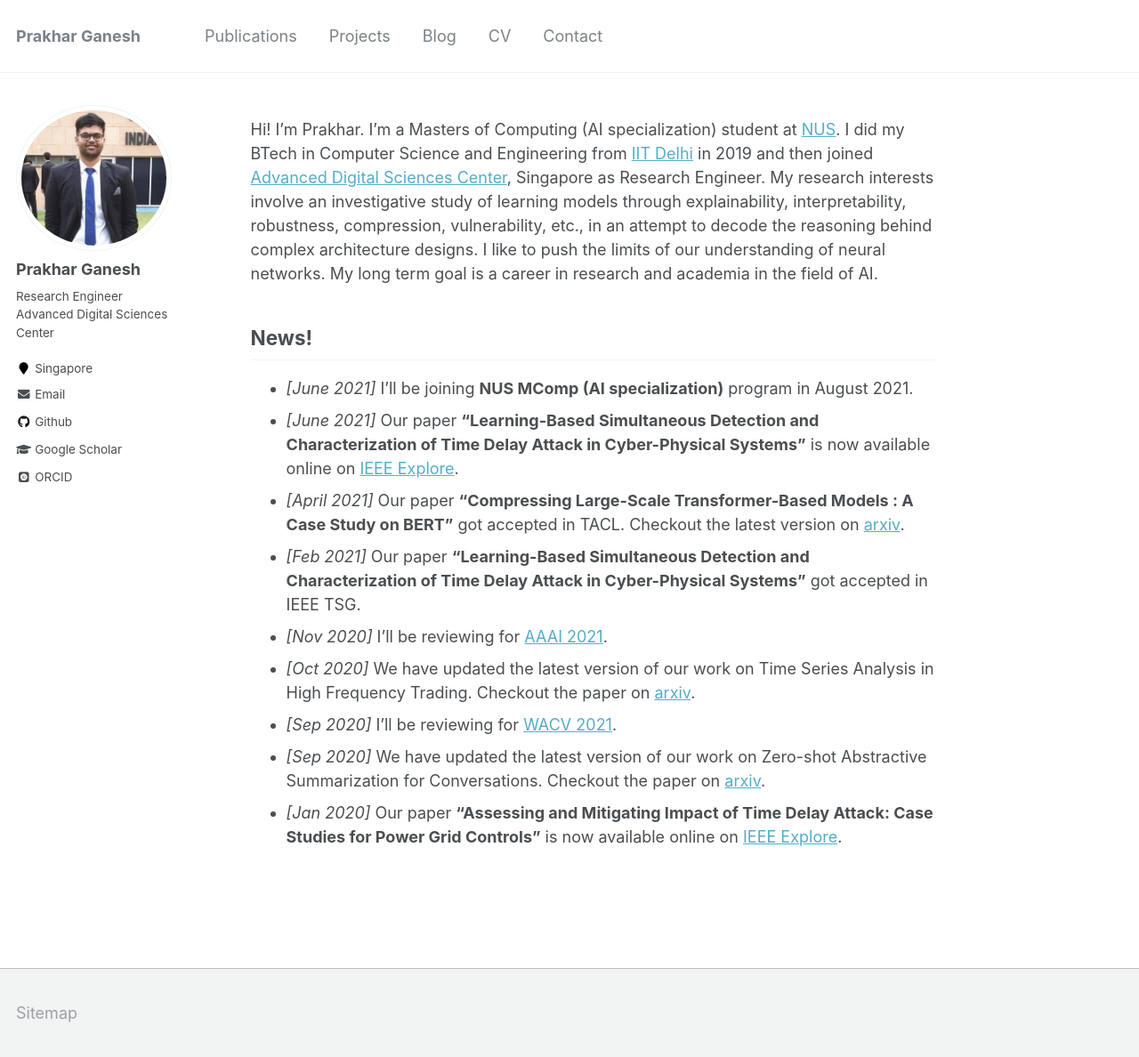
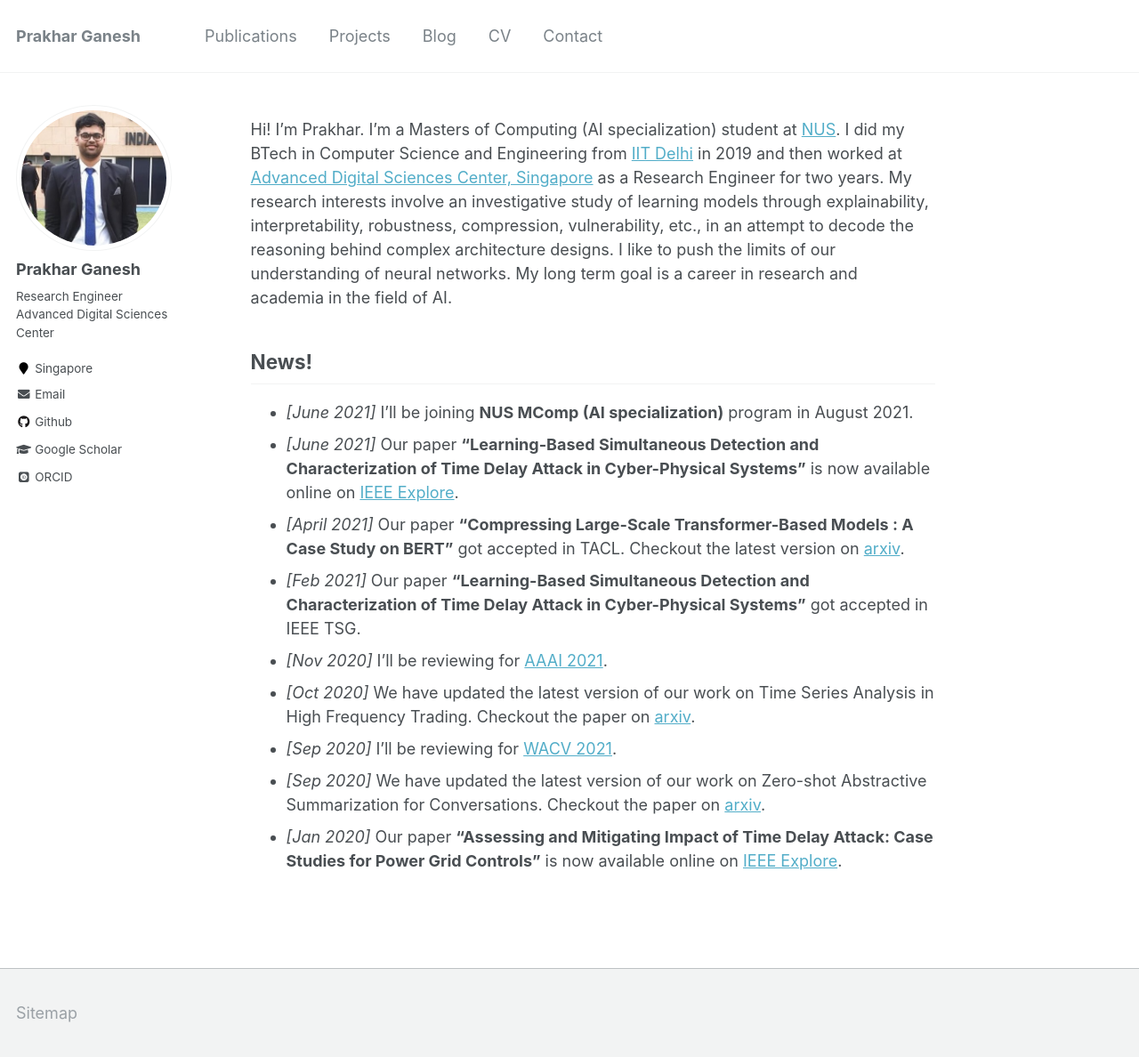
Before and after one commit to prakharg24/prakharg24.github.io, a Jekyll site: the page built from _pages/about.md, in a window 1280 px wide and 1188 px high. Shown: the whole window at 89% size. Built offline with Jekyll 4.4.1, drawn with Linux system fonts in a browser that asks for light colours; some web fonts are replaced.

Commit message:
Update about.md

```diff
--- a/_pages/about.md
+++ b/_pages/about.md
@@ -8,7 +8,7 @@
   - /about.html
 ---
 
-Hi! I’m Prakhar. I'm a Masters of Computing (AI specialization) student at [NUS](https://www.comp.nus.edu.sg/). I did my BTech in Computer Science and Engineering from [IIT Delhi](https://www.cse.iitd.ernet.in/) in 2019 and then joined [Advanced Digital Sciences Center](https://adsc.illinois.edu/), Singapore as Research Engineer. My research interests involve an investigative study of learning models through explainability, interpretability, robustness, compression, vulnerability, etc., in an attempt to decode the reasoning behind complex architecture designs. I like to push the limits of our understanding of neural networks. My long term goal is a career in research and academia in the field of AI.
+Hi! I’m Prakhar. I'm a Masters of Computing (AI specialization) student at [NUS](https://www.comp.nus.edu.sg/). I did my BTech in Computer Science and Engineering from [IIT Delhi](https://www.cse.iitd.ernet.in/) in 2019 and then worked at [Advanced Digital Sciences Center, Singapore](https://adsc.illinois.edu/) as a Research Engineer for two years. My research interests involve an investigative study of learning models through explainability, interpretability, robustness, compression, vulnerability, etc., in an attempt to decode the reasoning behind complex architecture designs. I like to push the limits of our understanding of neural networks. My long term goal is a career in research and academia in the field of AI.
 
 News!
 ------
```
